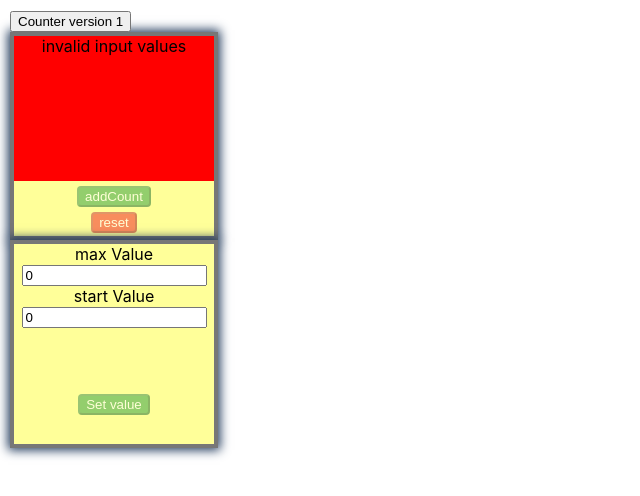
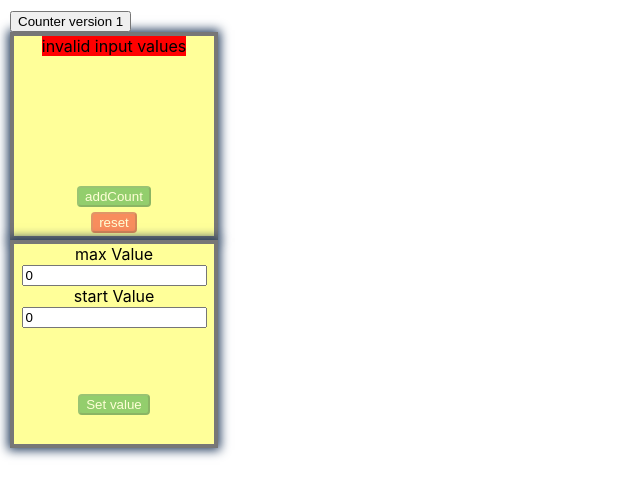
Before and after one commit to Gurgen-jpg/counter, a React (Create React App) app: page / in a window 1280 px wide. Shown: the top 496 px of the page, without its empty margins (0-640 px from the left). Built offline with nearby package versions, Linux system fonts and the light colour scheme.

Commit message:
Counter second task 2 versions is Work

```diff
--- a/src/Counter/Counter.module.css
+++ b/src/Counter/Counter.module.css
@@ -73,8 +73,6 @@ p {
 }
 .errorDisplay {
 margin: auto;
-    width: 200px;
-    height: 145px;
     background-color: red;
     text-align: center;
 
--- a/src/Counter/Counter.tsx
+++ b/src/Counter/Counter.tsx
@@ -16,7 +16,7 @@ type CountPropsType = {
     setButton: () => void
     error: boolean
 }
-type VersionType = 1.0 | 1.2;
+export type VersionType = 1.0 | 1.2;
 export const Counter: React.FC<CountPropsType> = ({
                                                       counter, callback, callbackReset,
                                                       maxValue, startValue, ...restProps
@@ -41,6 +41,7 @@ export const Counter: React.FC<CountPropsType> = ({
                             <Display counter={counter}
                                      maxValue={maxValue}
                                      error={restProps.error}
+                                     version={version}
                             />
                         </div>
                         <Button title={'addCount'}
@@ -51,7 +52,7 @@ export const Counter: React.FC<CountPropsType> = ({
                         <Button title={'reset'}
                                 callback={callbackReset}
                                 disabled={(counter === startValue ? true : false) || (restProps.error)}
-                                className={(counter === startValue || (restProps.error)) ? s.resetButtonDead : s.resetButton}
+                                className={((counter === startValue || restProps.error)) ? s.resetButtonDead : s.resetButton}
                         />
                     </div>
                     <div className={s.wrapper}>
@@ -88,6 +89,7 @@ export const Counter: React.FC<CountPropsType> = ({
                             : <Display counter={counter}
                                        maxValue={maxValue}
                                        error={restProps.error}
+                                       version={version}
                             />
                         }
                         {!turnOn &&
--- a/src/Counter/Display.tsx
+++ b/src/Counter/Display.tsx
@@ -1,19 +1,22 @@
 import React from 'react';
 import s from "./Counter.module.css";
+import {VersionType} from "./Counter";
 
 
 type DisplayPropsType = {
     counter: number,
     maxValue: number
     error?: boolean
+    version: VersionType
+
 }
 
-export const Display: React.FC<DisplayPropsType> = ({counter, maxValue, error}) => {
+export const Display: React.FC<DisplayPropsType> = ({version,counter, maxValue, error}) => {
     return (
         <div>
             {!error
                 ? <div className={`${counter === maxValue ? s.max : s.notMax} ${s.btn}`}><p>{counter}</p></div>
-                : <div className={s.errorDisplay}> invalid input values </div>
+                : <span className={s.errorDisplay}> invalid input values </span>
             }
         </div>
     );
```
